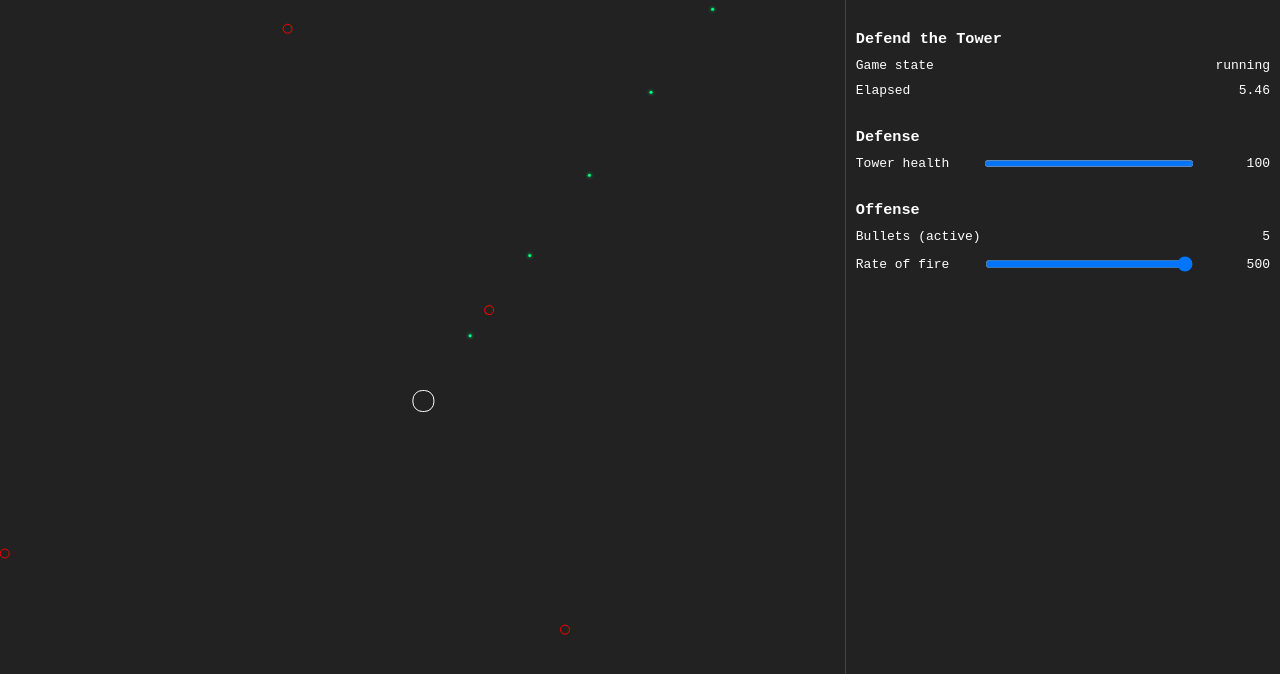
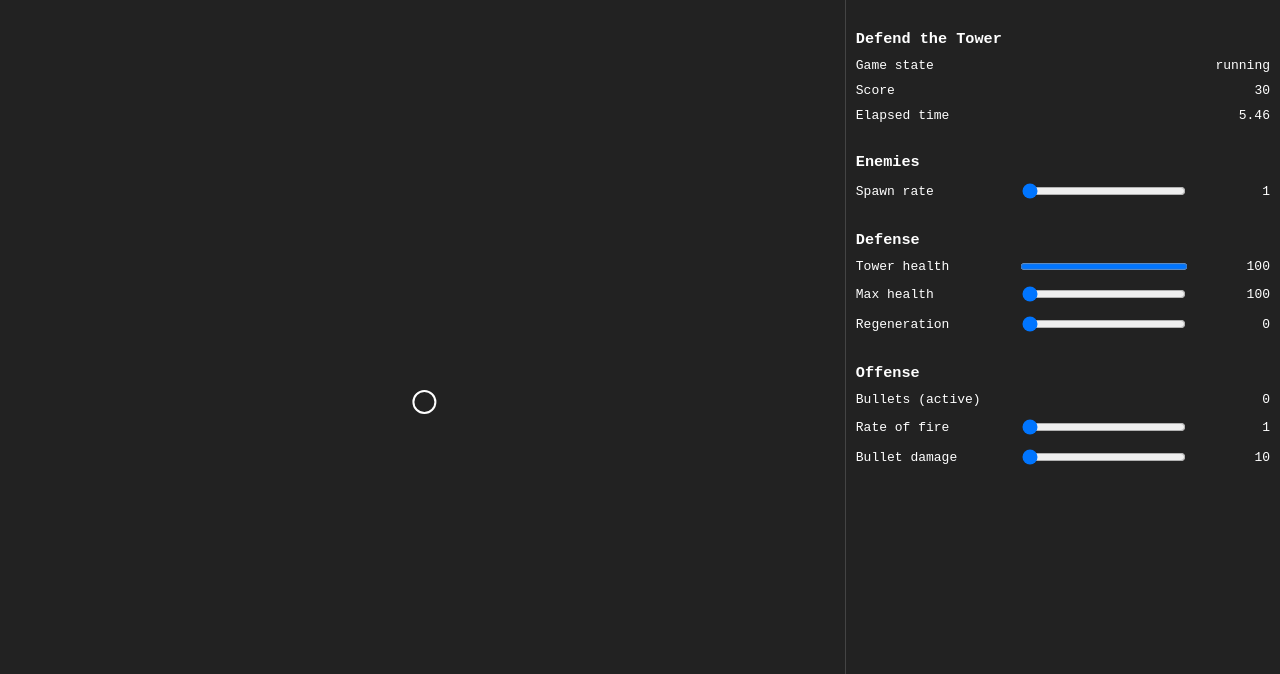
Before and after one commit to calebmpeterson/defend-the-tower, a React (Create React App) app: page / in a window 1280 px wide. Shown: the top 674 px of the page. Built offline with nearby package versions, Linux system fonts and the light colour scheme.

Commit message:
add enemy variants, scoring, max health

```diff
--- a/src/components/Controls.tsx
+++ b/src/components/Controls.tsx
@@ -1,9 +1,18 @@
 import { css } from "@emotion/react";
 import { ChangeEvent, FC, useCallback, PropsWithChildren } from "react";
 import { RecoilState, useRecoilState } from "recoil";
-import { useBulletsCount } from "../state/bullets";
+import { bulletDamageState, useBulletsCount } from "../state/bullets";
+import { enemySpawnRateState } from "../state/enemies";
 import { useGameState } from "../state/game";
-import { rateOfFireState, useTowerHealth } from "../state/tower";
+import { useScore } from "../state/score";
+import {
+  DEFAULT_TOWER_HEALTH,
+  maxHealthState,
+  rateOfFireState,
+  regenerationRateState,
+  useTowerHealth,
+  useTowerHealthMax,
+} from "../state/tower";
 import { useElapsed } from "../state/update";
 
 const layoutCss = css`
@@ -24,12 +33,16 @@ const controlLayoutCss = css`
   width: 100%;
 `;
 
+const labelCss = css`
+  width: 40%;
+`;
+
 const rangeCss = css`
-  width: 50%;
+  width: 40%;
 `;
 
 const valueCss = css`
-  width: 10%;
+  width: 20%;
   text-align: right;
 `;
 
@@ -40,7 +53,7 @@ interface DataProps {
 
 const Data: FC<DataProps> = ({ label, value }) => (
   <div css={controlLayoutCss}>
-    <div>{label}</div>
+    <div css={labelCss}>{label}</div>
     <div>{value}</div>
   </div>
 );
@@ -53,9 +66,9 @@ interface RangeDisplayProps {
 
 const RangeDisplay: FC<RangeDisplayProps> = ({ label, value, max }) => (
   <div css={controlLayoutCss}>
-    <div>{label}</div>
+    <div css={labelCss}>{label}</div>
     <progress max={max} value={value} css={rangeCss} />
-    <div css={valueCss}>{value}</div>
+    <div css={valueCss}>{value.toFixed(0)}</div>
   </div>
 );
 
@@ -63,6 +76,7 @@ interface RangeControlProps {
   label: string;
   min: number;
   max: number;
+  step?: number;
   recoilState: RecoilState<number>;
 }
 
@@ -71,6 +85,7 @@ const RangeControl: FC<RangeControlProps> = ({
   recoilState,
   min,
   max,
+  step = 1,
 }) => {
   const [value, setValue] = useRecoilState(recoilState);
 
@@ -83,12 +98,13 @@ const RangeControl: FC<RangeControlProps> = ({
 
   return (
     <div css={controlLayoutCss}>
-      <div>{label}</div>
+      <div css={labelCss}>{label}</div>
       <input
         css={rangeCss}
         type="range"
         min={min}
         max={max}
+        step={step}
         value={value}
         onChange={onChange}
       />
@@ -108,25 +124,54 @@ const Header: FC<PropsWithChildren<{}>> = ({ children }) => (
 const Controls = () => {
   const elapsed = useElapsed();
   const health = useTowerHealth();
+  const maxHealth = useTowerHealthMax();
   const gameState = useGameState();
   const bulletsCount = useBulletsCount();
+  const score = useScore();
 
   return (
     <div css={layoutCss}>
       <Header>Defend the Tower</Header>
       <Data label="Game state" value={gameState} />
-      <Data label="Elapsed" value={(elapsed / 1000).toFixed(2)} />
+      <Data label="Score" value={score} />
+      <Data label="Elapsed time" value={(elapsed / 1000).toFixed(2)} />
+
+      <Header>Enemies</Header>
+      <RangeControl
+        label="Spawn rate"
+        recoilState={enemySpawnRateState}
+        min={1}
+        max={66}
+      />
 
       <Header>Defense</Header>
-      <RangeDisplay label="Tower health" max={100} value={health} />
+      <RangeDisplay label="Tower health" max={maxHealth} value={health} />
+      <RangeControl
+        label="Max health"
+        recoilState={maxHealthState}
+        min={DEFAULT_TOWER_HEALTH}
+        max={DEFAULT_TOWER_HEALTH * 10}
+      />
+      <RangeControl
+        label="Regeneration"
+        recoilState={regenerationRateState}
+        min={0}
+        max={20}
+      />
 
       <Header>Offense</Header>
       <Data label="Bullets (active)" value={bulletsCount} />
       <RangeControl
         label="Rate of fire"
         recoilState={rateOfFireState}
-        min={50}
-        max={500}
+        min={1}
+        max={10}
+      />
+      <RangeControl
+        label="Bullet damage"
+        recoilState={bulletDamageState}
+        min={10}
+        max={50}
       />
     </div>
   );
--- a/src/entities/Bullet.tsx
+++ b/src/entities/Bullet.tsx
@@ -10,7 +10,7 @@ export const BULLET_SIZE = SIZE;
 
 export const BULLET_SPEED = 200;
 
-const bulletCss = (props: BulletProps) => css`
+const bulletCss = css`
   position: absolute;
   width: ${SIZE}px;
   height: ${SIZE}px;
@@ -22,7 +22,7 @@ const bulletCss = (props: BulletProps) => css`
 
 const Bullet: FC<BulletProps> = (props) => (
   <div
-    css={bulletCss(props)}
+    css={bulletCss}
     style={position(props.position.x, props.position.y, SIZE)}
   />
 );
--- a/src/entities/Enemy.tsx
+++ b/src/entities/Enemy.tsx
@@ -10,6 +10,7 @@ const enemyCss = (props: EnemyProps) => css`
   border: 1px solid ${props.color};
   box-sizing: border-box;
   border-radius: ${props.size / 2}px;
+  box-shadow: 0 0 ${props.size / 3}px 1px ${props.color}6;
 `;
 
 const Enemy: FC<EnemyProps> = (props) => (
--- a/src/entities/Tower.tsx
+++ b/src/entities/Tower.tsx
@@ -11,8 +11,8 @@ const towerCss = css`
   position: absolute;
   width: ${SIZE}px;
   height: ${SIZE}px;
-  border: 1px solid #fff;
-  border-radius: ${SIZE / 2}px;
+  border: 2px solid #fff;
+  border-radius: ${SIZE}px;
 `;
 
 const Tower: FC = () => {
--- a/src/state/bullets.ts
+++ b/src/state/bullets.ts
@@ -19,3 +19,8 @@ export const bulletsCountState = selector<number>({
 });
 
 export const useBulletsCount = () => useRecoilValue(bulletsCountState);
+
+export const bulletDamageState = atom<number>({
+  key: "bullets/damage",
+  default: 10,
+});
--- a/src/state/enemies.ts
+++ b/src/state/enemies.ts
@@ -7,3 +7,8 @@ export const enemiesState = atom<Enemy[]>({
 });
 
 export const useEnemies = () => useRecoilValue(enemiesState);
+
+export const enemySpawnRateState = atom<number>({
+  key: "enemies/spawnRate",
+  default: 1,
+});
--- /dev/null
+++ b/src/state/score.ts
@@ -0,0 +1,8 @@
+import { atom, useRecoilValue } from "recoil";
+
+export const scoreState = atom<number>({
+  key: "score",
+  default: 0,
+});
+
+export const useScore = () => useRecoilValue(scoreState);
--- a/src/state/tower.ts
+++ b/src/state/tower.ts
@@ -1,13 +1,28 @@
 import { atom, useRecoilValue } from "recoil";
+
+const DEFAULT_HEALTH = 100;
+export const DEFAULT_TOWER_HEALTH = DEFAULT_HEALTH;
 
 export const healthState = atom<number>({
   key: "tower/health",
-  default: 100,
+  default: DEFAULT_HEALTH,
 });
 
 export const useTowerHealth = () => useRecoilValue(healthState);
 
+export const regenerationRateState = atom<number>({
+  key: "tower/regenerationRate",
+  default: 0,
+});
+
+export const maxHealthState = atom<number>({
+  key: "tower/maxHealth",
+  default: DEFAULT_HEALTH,
+});
+
+export const useTowerHealthMax = () => useRecoilValue(maxHealthState);
+
 export const rateOfFireState = atom<number>({
   key: "tower/rateOfFire",
-  default: 500,
+  default: 1,
 });
--- a/src/state/update.ts
+++ b/src/state/update.ts
@@ -1,14 +1,20 @@
-import { first, sortBy, sum } from "lodash";
+import { first, groupBy, map, size, sortBy, sum, without } from "lodash";
 import { atom, useRecoilTransaction_UNSTABLE, useRecoilValue } from "recoil";
-import { BULLET_SPEED } from "../entities/Bullet";
+import { BULLET_SIZE, BULLET_SPEED } from "../entities/Bullet";
 import { TOWER_SIZE } from "../entities/Tower";
 import type { Enemy as EnemyType } from "../types";
+import createEnemy from "../utils/createEnemy";
 import { distance } from "../utils/Trigonometry";
-import { bulletsState, timeOfLastShotState } from "./bullets";
-import { enemiesState } from "./enemies";
+import {
+  bulletsState,
+  timeOfLastShotState,
+  bulletDamageState,
+} from "./bullets";
+import { enemiesState, enemySpawnRateState } from "./enemies";
 import { gameState } from "./game";
+import { scoreState } from "./score";
 import { screenState } from "./screen";
-import { healthState, rateOfFireState } from "./tower";
+import { healthState, rateOfFireState, regenerationRateState } from "./tower";
 
 const elapsedState = atom<number>({
   key: "clock/elapsed",
@@ -71,8 +77,9 @@ export const useUpdate = () =>
           )
         );
 
+        const shotDelay = 500 / get(rateOfFireState);
         const canShoot =
-          get(elapsedState) - get(timeOfLastShotState) > get(rateOfFireState);
+          get(elapsedState) - get(timeOfLastShotState) > shotDelay;
 
         // Shoot at the closest enemy (if there is one)
         if (closestEnemy && canShoot) {
@@ -82,30 +89,21 @@ export const useUpdate = () =>
 
           set(bulletsState, (bullets) => [
             ...bullets,
-            { id: `bullet-${Date.now()}`, angle, position: towerPosition },
+            {
+              id: `bullet-${Date.now()}`,
+              angle,
+              position: towerPosition,
+              damage: get(bulletDamageState),
+            },
           ]);
 
           set(timeOfLastShotState, get(elapsedState));
         }
 
         // Maybe spawn a new enemy
-        if (Math.random() > 0.99) {
-          const angle = Math.random() * 2 * Math.PI;
+        if (Math.random() < get(enemySpawnRateState) / 100) {
           const distance = screenMinimum * 0.8;
-          const x = towerPosition.x + Math.cos(angle) * distance;
-          const y = towerPosition.y + Math.sin(angle) * distance;
-          const size = 10;
-          const newEnemy: EnemyType = {
-            id: `enemy-${Date.now()}`,
-            size,
-            health: 20,
-            speed: 100,
-            color: "#f00",
-            position: {
-              x,
-              y,
-            },
-          };
+          const newEnemy = createEnemy(towerPosition, distance);
 
           set(enemiesState, [...approachingEnemies, newEnemy]);
         } else {
@@ -129,7 +127,7 @@ export const useUpdate = () =>
         });
 
         // Remove all bullets outside of the game scene
-        const aliveBullets = updatedBullets.filter(
+        const onScreenBullets = updatedBullets.filter(
           (bullet) =>
             bullet.position.x >= 0 &&
             bullet.position.x <= screen.width &&
@@ -137,11 +135,59 @@ export const useUpdate = () =>
             bullet.position.y <= screen.height
         );
 
-        set(bulletsState, aliveBullets);
+        set(bulletsState, onScreenBullets);
 
-        // Update the player's health
+        // Collision detect bullets and enemies
+        {
+          const activeEnemies = get(enemiesState);
+          const activeBullets = get(bulletsState);
+          const deadBullets = [];
+          const enemyHits = [];
+
+          // TODO: check every bullet against every enemy, updating/destroying as appropriate
+          for (const enemy of activeEnemies) {
+            for (const bullet of activeBullets) {
+              if (
+                distance(enemy.position, bullet.position) <
+                (enemy.size + BULLET_SIZE) / 2
+              ) {
+                deadBullets.push(bullet);
+                enemyHits.push({
+                  id: enemy.id,
+                  damage: bullet.damage,
+                });
+              }
+            }
+          }
+
+          const hitsByEnemyId = groupBy(enemyHits, "id");
+          const updatedEnemies = activeEnemies.map((enemy) => ({
+            ...enemy,
+            health: enemy.health - sum(map(hitsByEnemyId[enemy.id], "damage")),
+          }));
+
+          set(
+            enemiesState,
+            updatedEnemies.filter((enemy) => enemy.health > 0)
+          );
+          set(bulletsState, without(activeBullets, ...deadBullets));
+
+          // Update the score
+          const destroyedEnemies = updatedEnemies.filter(
+            (enemy) => enemy.health <= 0
+          );
+          const pointsToAdd = sum(
+            destroyedEnemies.map((enemy) => enemy.points)
+          );
+          set(scoreState, (score) => score + pointsToAdd);
+        }
+
+        // Update the tower's health
+        const regenerationRate = get(regenerationRateState);
+        set(healthState, (h) => h + (regenerationRate * deltaT) / 1000);
+
         const totalDamage = sum(collidedEnemies.map((enemy) => enemy.health));
-        set(healthState, (h) => (h -= totalDamage));
+        set(healthState, (h) => Math.max((h -= totalDamage), 0));
 
         // Update the game state
         set(gameState, get(healthState) > 0 ? "running" : "defeat");
--- a/src/types.ts
+++ b/src/types.ts
@@ -17,10 +17,13 @@ export type Enemy = {
   size: number;
   health: number;
   color: string;
+  /** How many points is this enemy worth when destroyed */
+  points: number;
 };
 
 export type Bullet = {
   id: string;
   position: Position;
   angle: number;
+  damage: number;
 };
--- /dev/null
+++ b/src/utils/createEnemy.ts
@@ -0,0 +1,54 @@
+import { flattenDeep, range, sample } from "lodash";
+import { Enemy, Position } from "../types";
+
+type EnemyVariant = Pick<
+  Enemy,
+  "size" | "speed" | "health" | "color" | "points"
+>;
+
+const variant = (weight: number, props: EnemyVariant) =>
+  range(0, weight).map(() => props);
+
+const VARIANTS: EnemyVariant[] = flattenDeep([
+  variant(25, {
+    size: 10,
+    speed: 100,
+    color: "#f00",
+    points: 10,
+    health: 20,
+  }),
+
+  variant(10, {
+    size: 6,
+    speed: 160,
+    color: "#fa0",
+    points: 15,
+    health: 20,
+  }),
+
+  variant(5, {
+    size: 20,
+    speed: 60,
+    color: "#ff0",
+    points: 25,
+    health: 40,
+  }),
+]);
+
+const createEnemy = (target: Position, distance: number): Enemy => {
+  const angle = Math.random() * 2 * Math.PI;
+  const x = target.x + Math.cos(angle) * distance;
+  const y = target.y + Math.sin(angle) * distance;
+  const newEnemy = {
+    id: `enemy-${Date.now()}`,
+    position: {
+      x,
+      y,
+    },
+    ...sample(VARIANTS)!,
+  };
+
+  return newEnemy;
+};
+
+export default createEnemy;
```
